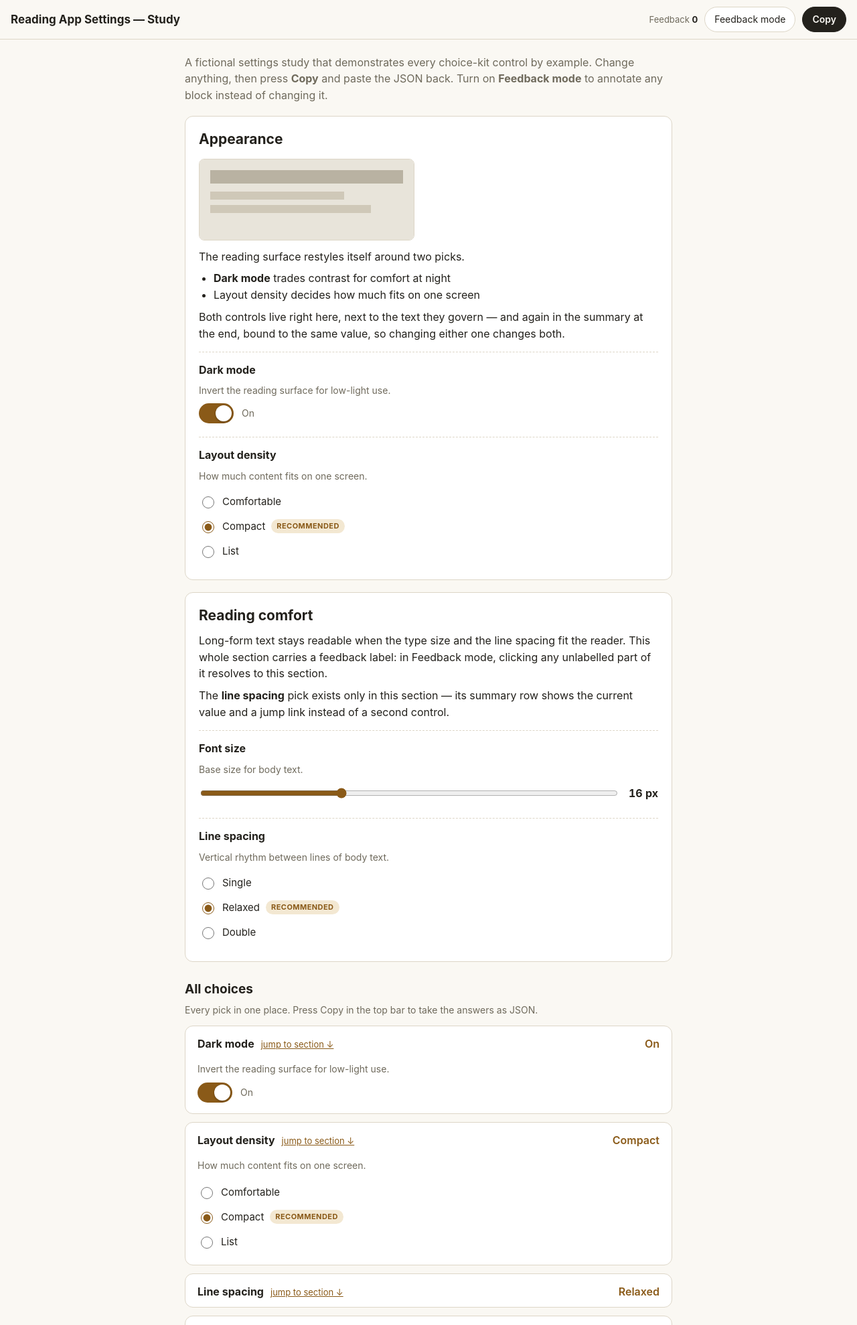
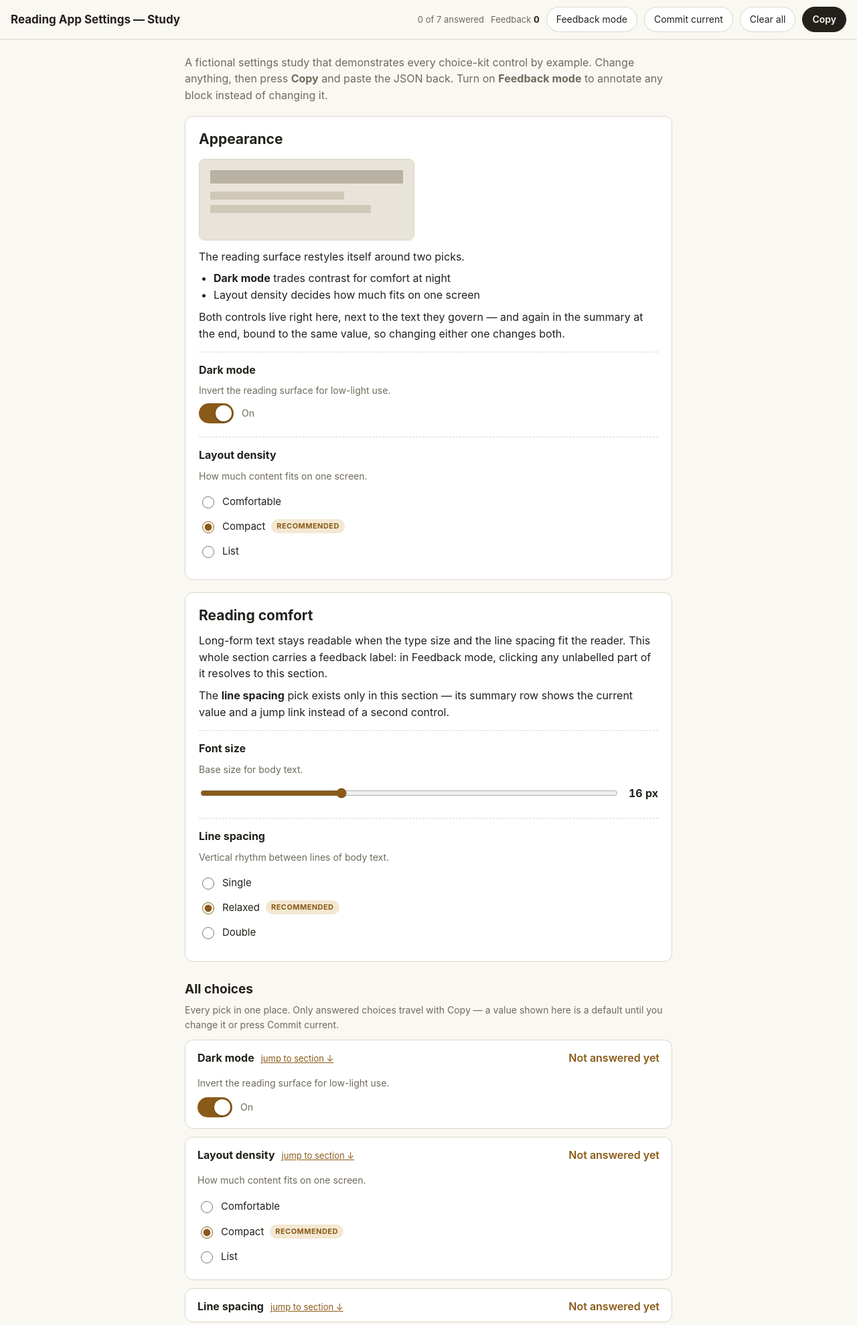
Before and after one commit to DerivedFunction01/workbench-viewer, a Python web app: template templates/choice-kit/kit.html in a window 1280 px wide. Shown: the top 1978 px of the page at 67% size. Run offline with Jinja, Linux system fonts and the light colour scheme; the template is opened without the code that fills it, so the values that code supplies are empty; some libraries are stand-ins or nearby versions.

Commit message:
Choice kit: answer state — answered set, payload v2, commit/clear controls

```diff
--- a/templates/choice-kit/kit.html
+++ b/templates/choice-kit/kit.html
@@ -404,37 +404,86 @@
     }
   }
 
+  // Answer state (payload v2): a choice is ANSWERED only when
+  // the reader changes it or commits it. Controls always
+  // display a value (the default before any touch), but a
+  // displayed default is not an answer and never enters the
+  // payload as one. `answered` is the set of answered ids.
   function loadState() {
     var state = {};
+    var answered = {};
     spec.choices.forEach(function (c) { state[c.id] = defaultFor(c); });
     try {
       var raw = localStorage.getItem(LS_KEY);
       if (raw) {
         var stored = JSON.parse(raw);
+        // Current record: {values, answered}. Legacy record
+        // (kit v1): a bare values object — its values load
+        // for display, and nothing in it counts as answered.
+        var values = stored;
+        var marks = null;
+        if (stored && typeof stored === "object"
+            && stored.values && typeof stored.values === "object") {
+          values = stored.values;
+          marks = Array.isArray(stored.answered) ? stored.answered : [];
+        }
         spec.choices.forEach(function (c) {
-          if (Object.prototype.hasOwnProperty.call(stored, c.id)) {
-            var v = coerce(c, stored[c.id]);
+          if (Object.prototype.hasOwnProperty.call(values, c.id)) {
+            var v = coerce(c, values[c.id]);
             if (v !== undefined) state[c.id] = v;
           }
+          if (marks && marks.indexOf(c.id) !== -1) answered[c.id] = true;
         });
       }
     } catch (e) { /* storage unavailable: defaults stand */ }
-    return state;
+    return { state: state, answered: answered };
   }
 
-  var state = loadState();
+  var loaded = loadState();
+  var state = loaded.state;
+  var answered = loaded.answered;
   var feedback = [];
   var fbMode = false;
   var selection = null; // {el, target, text}
 
   function save() {
-    try { localStorage.setItem(LS_KEY, JSON.stringify(state)); } catch (e) {}
+    try {
+      localStorage.setItem(LS_KEY, JSON.stringify({
+        values: state,
+        answered: Object.keys(answered).filter(function (id) { return answered[id]; })
+      }));
+    } catch (e) {}
   }
 
   function setValue(id, v) {
     state[id] = v;
+    answered[id] = true;
     save();
     syncChoice(id);
+  }
+
+  function answeredCount() {
+    return spec.choices.filter(function (c) { return answered[c.id]; }).length;
+  }
+
+  // Commit current: adopt everything on screen as answered,
+  // at its displayed value — the deliberate wholesale answer.
+  function commitCurrent() {
+    spec.choices.forEach(function (c) { answered[c.id] = true; });
+    save();
+    spec.choices.forEach(function (c) { syncChoice(c.id); });
+  }
+
+  // Clear all: values back to defaults, nothing answered,
+  // store rewritten. Feedback entries are not answers and
+  // are untouched.
+  function clearAll() {
+    spec.choices.forEach(function (c) {
+      state[c.id] = defaultFor(c);
+      delete answered[c.id];
+    });
+    save();
+    spec.choices.forEach(function (c) { syncChoice(c.id); });
   }
 
   /* ---------------- markdown-lite ---------------- */
@@ -626,8 +675,12 @@
       n.textContent = humanValue(c);
     });
     document.querySelectorAll('[data-ck-value-for="' + id + '"]').forEach(function (n) {
-      n.textContent = humanValue(c);
+      n.textContent = answered[id] ? humanValue(c) : "Not answered yet";
     });
+    var counter = document.getElementById("ck-answered-count");
+    if (counter) {
+      counter.textContent = answeredCount() + " of " + spec.choices.length + " answered";
+    }
   }
 
   function jumpTo(id) {
@@ -643,12 +696,24 @@
 
   var bar = el("header", "ck-bar ck-chrome");
   bar.appendChild(el("span", "ck-bar-title", spec.title || spec.id));
+  var answeredCountEl = el("span", "ck-fb-count",
+    answeredCount() + " of " + spec.choices.length + " answered");
+  answeredCountEl.id = "ck-answered-count";
+  bar.appendChild(answeredCountEl);
   var fbCount = el("span", "ck-fb-count");
   bar.appendChild(fbCount);
   var fbBtn = el("button", null, "Feedback mode");
   fbBtn.type = "button";
   fbBtn.setAttribute("aria-pressed", "false");
   bar.appendChild(fbBtn);
+  var commitBtn = el("button", null, "Commit current");
+  commitBtn.type = "button";
+  commitBtn.addEventListener("click", commitCurrent);
+  bar.appendChild(commitBtn);
+  var clearBtn = el("button", null, "Clear all");
+  clearBtn.type = "button";
+  clearBtn.addEventListener("click", clearAll);
+  bar.appendChild(clearBtn);
   var copyBtn = el("button", "ck-primary", "Copy");
   copyBtn.type = "button";
   bar.appendChild(copyBtn);
@@ -695,7 +760,7 @@
   summary.setAttribute("data-ck-section", "All choices");
   summary.appendChild(el("h2", null, "All choices"));
   summary.appendChild(el("p", "ck-summary-sub",
-    "Every pick in one place. Press Copy in the top bar to take the answers as JSON."));
+    "Every pick in one place. Only answered choices travel with Copy — a value shown here is a default until you change it or press Commit current."));
   spec.choices.forEach(function (c) {
     var rowCard = el("div", "ck-row");
     var head = el("div", "ck-row-head");
@@ -708,7 +773,7 @@
     }
     var val = el("span", "ck-row-value");
     val.setAttribute("data-ck-value-for", c.id);
-    val.textContent = humanValue(c);
+    val.textContent = answered[c.id] ? humanValue(c) : "Not answered yet";
     head.appendChild(val);
     rowCard.appendChild(head);
     if (c.place !== "section") {
@@ -863,10 +928,15 @@
 
   function copyPayload() {
     var answers = {};
-    spec.choices.forEach(function (c) { answers[c.id] = state[c.id]; });
+    var unanswered = [];
+    spec.choices.forEach(function (c) {
+      if (answered[c.id]) answers[c.id] = state[c.id];
+      else unanswered.push(c.id);
+    });
     return {
       artifact: spec.id,
       answers: answers,
+      unanswered: unanswered,
       feedback: feedback.map(function (f) {
         return { target: f.target, text: f.text, comment: f.comment };
       })
```
